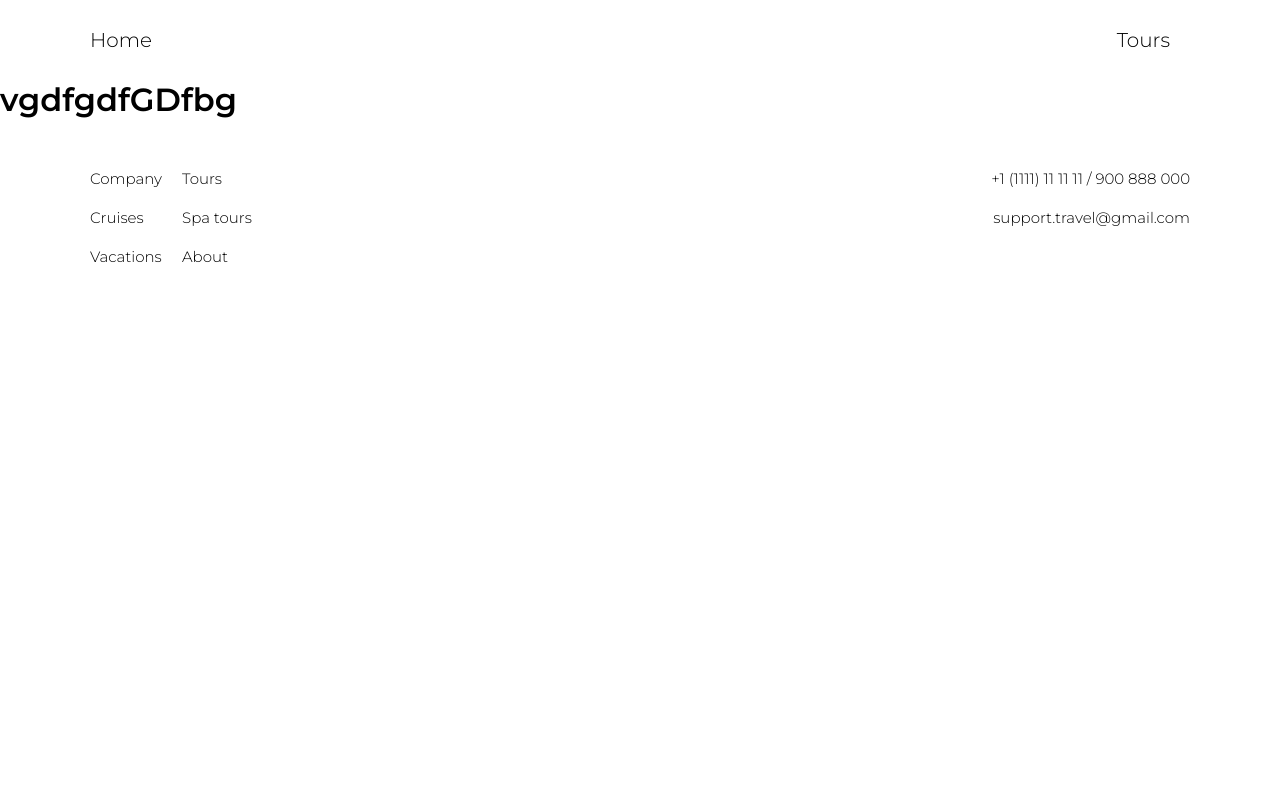
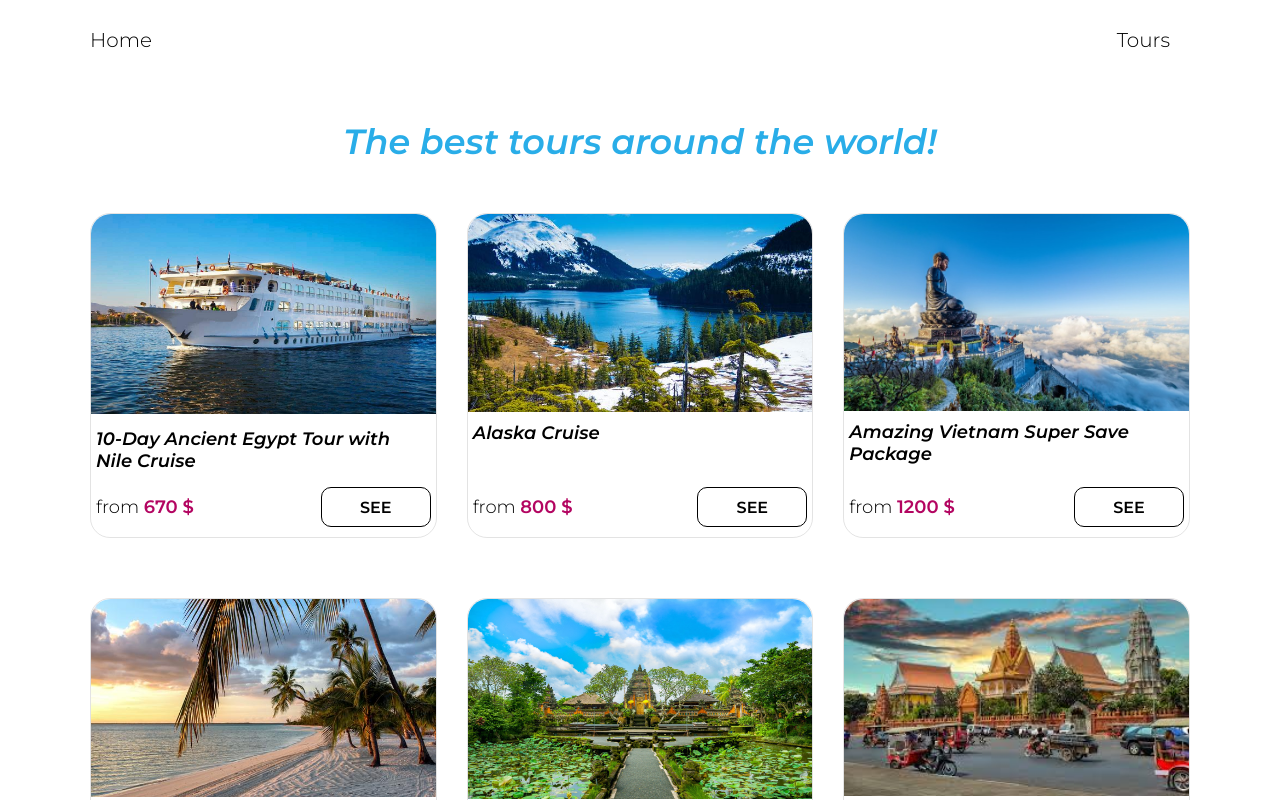
Before and after one commit to Lubov-L/Travel_agency, a React (Create React App) app: page /tours in a window 1280 px wide. Shown: the top 800 px of the page. Built offline with nearby package versions, Linux system fonts and the light colour scheme.

Commit message:
tour page content is added

```diff
--- a/src/components/UI/Main/Home/Slider/Slider.jsx
+++ b/src/components/UI/Main/Home/Slider/Slider.jsx
@@ -31,6 +31,7 @@ class Slider extends React.Component {
         return (
             <div className={cl.slider}>
                 <Swiper
+                    className={cl.swiper}
                     navigation={false}
                     loop={true}
                     autoplay={{
--- a/src/components/UI/Main/Home/Slider/slider.module.css
+++ b/src/components/UI/Main/Home/Slider/slider.module.css
@@ -1,3 +1,7 @@
+.swiper {
+    z-index: 1;
+}
+
 .slider {
     width: 100%;
     min-height: 600px;
--- a/src/components/UI/Main/Tours/Tours.jsx
+++ b/src/components/UI/Main/Tours/Tours.jsx
@@ -1,9 +1,11 @@
 import React from 'react';
+import {TourCard} from "../Home/ToursList/TourCard/TourCard";
 
 const Tours = () => {
     return (
         <div>
-            <h1>vgdfgdfGDfbg</h1>
+            <h2 className="header__h2" id="main__header">The best tours around the world!</h2>
+            <TourCard/>
         </div>
     );
 };
```
